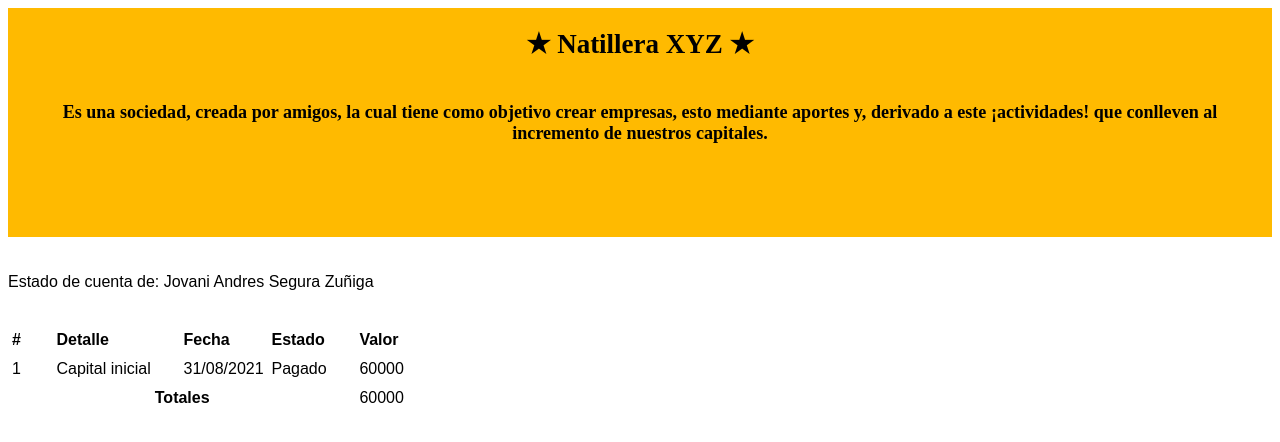
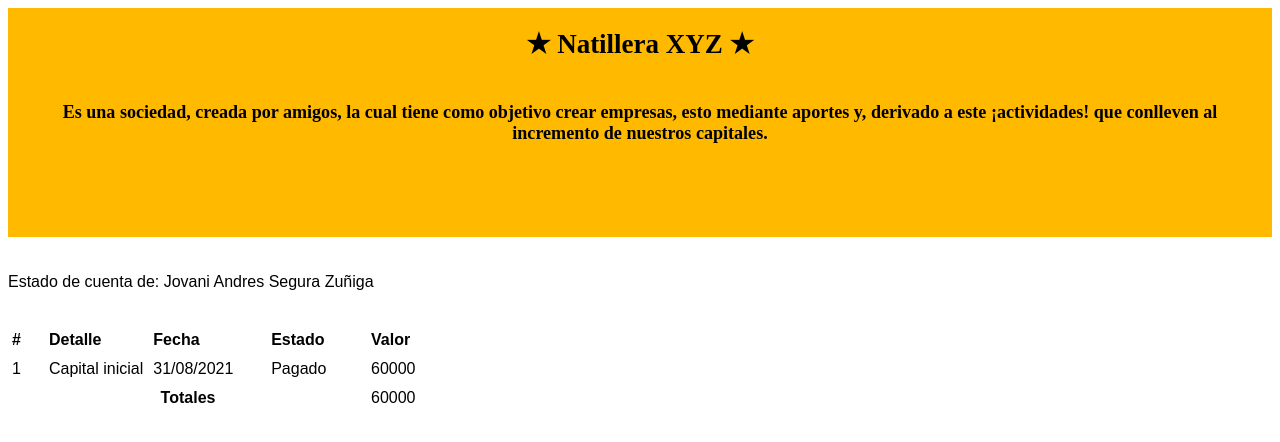
Before and after one commit to JovaniSegura/natillera, a plain HTML site: page JovaniSegura.html in a window 1280 px wide. Drawn offline with Linux system fonts and the light colour scheme.

Commit message:
Subimos natillera a la web

```diff
--- a/JovaniSegura.html
+++ b/JovaniSegura.html
@@ -25,31 +25,31 @@
 </div>
 <div class="textstyle1"></div>
 </div></div></div></a><span class="textstyle2"><br/></span><table id="table_62cf37c8" cellpadding="3" cellspacing="1" >	<tr>
-		<td width="10%" height="22px" style="vertical-align: top; overflow:hidden; ">  <div id="cell_1265f3b4">
+		<td width="8%" height="22px" style="vertical-align: top; overflow:hidden; ">  <div id="cell_1265f3b4">
     <div class="textstyle1">
       <span class="textstyle5">#</span>
       </div>
     </div>
 		</td>
-		<td width="29%" height="22px" style="vertical-align: top; overflow:hidden; ">  <div id="cell_fb45d40">
+		<td width="23%" height="22px" style="vertical-align: top; overflow:hidden; ">  <div id="cell_fb45d40">
     <div class="textstyle1">
       <span class="textstyle5">Detalle</span>
       </div>
     </div>
 		</td>
-		<td width="20%" height="22px" style="vertical-align: top; overflow:hidden; ">  <div id="cell_5be02bc9">
+		<td width="26%" height="22px" style="vertical-align: top; overflow:hidden; ">  <div id="cell_5be02bc9">
     <div class="textstyle1">
       <span class="textstyle5">Fecha</span>
       </div>
     </div>
 		</td>
-		<td width="20%" height="22px" style="vertical-align: top; overflow:hidden; ">  <div id="cell_7d88a215">
+		<td width="22%" height="22px" style="vertical-align: top; overflow:hidden; ">  <div id="cell_7d88a215">
     <div class="textstyle1">
       <span class="textstyle5">Estado</span>
       </div>
     </div>
 		</td>
-		<td width="20%" height="22px" style="vertical-align: top; overflow:hidden; ">  <div id="cell_4e5f1f5c">
+		<td width="18%" height="22px" style="vertical-align: top; overflow:hidden; ">  <div id="cell_4e5f1f5c">
     <div class="textstyle1">
       <span class="textstyle5">Valor</span>
       </div>
@@ -57,31 +57,31 @@
 		</td>
 	</tr>
 	<tr>
-		<td width="10%" height="22px" style="vertical-align: top; overflow:hidden; ">  <div id="cell_4d48ee41">
+		<td width="8%" height="22px" style="vertical-align: top; overflow:hidden; ">  <div id="cell_4d48ee41">
     <div class="textstyle1">
       <span class="textstyle2">1</span>
       </div>
     </div>
 		</td>
-		<td width="29%" height="22px" style="vertical-align: top; overflow:hidden; ">  <div id="cell_50c99fc5">
+		<td width="23%" height="22px" style="vertical-align: top; overflow:hidden; ">  <div id="cell_50c99fc5">
     <div class="textstyle1">
       <span class="textstyle2">Capital inicial</span>
       </div>
     </div>
 		</td>
-		<td width="20%" height="22px" style="vertical-align: top; overflow:hidden; ">  <div id="cell_7019960e">
+		<td width="26%" height="22px" style="vertical-align: top; overflow:hidden; ">  <div id="cell_7019960e">
     <div class="textstyle1">
       <span class="textstyle2">31/08/2021</span>
       </div>
     </div>
 		</td>
-		<td width="20%" height="22px" style="vertical-align: top; overflow:hidden; ">  <div id="cell_38b56572">
+		<td width="22%" height="22px" style="vertical-align: top; overflow:hidden; ">  <div id="cell_38b56572">
     <div class="textstyle1">
       <span class="textstyle2">Pagado</span>
       </div>
     </div>
 		</td>
-		<td width="20%" height="22px" style="vertical-align: top; overflow:hidden; ">  <div id="cell_1c84632b">
+		<td width="18%" height="22px" style="vertical-align: top; overflow:hidden; ">  <div id="cell_1c84632b">
     <div class="textstyle1">
       <span class="textstyle2">60000</span>
       </div>
@@ -89,13 +89,13 @@
 		</td>
 	</tr>
 	<tr>
-		<td width="10%" height="23px" colspan="4" style="vertical-align: top; overflow:hidden; ">  <div id="cell_40c8368a">
+		<td width="8%" height="23px" colspan="4" style="vertical-align: top; overflow:hidden; ">  <div id="cell_40c8368a">
     <div class="textstyle3">
       <span class="textstyle5">Totales</span>
       </div>
     </div>
 		</td>
-		<td width="20%" height="23px" style="vertical-align: top; overflow:hidden; ">  <div id="cell_5a4d3624">
+		<td width="18%" height="23px" style="vertical-align: top; overflow:hidden; ">  <div id="cell_5a4d3624">
     <div class="textstyle1">
       <span class="textstyle2">60000</span>
       </div>
```
Also changed, not shown: NeiverSegura.html (+12 -12 lines).
